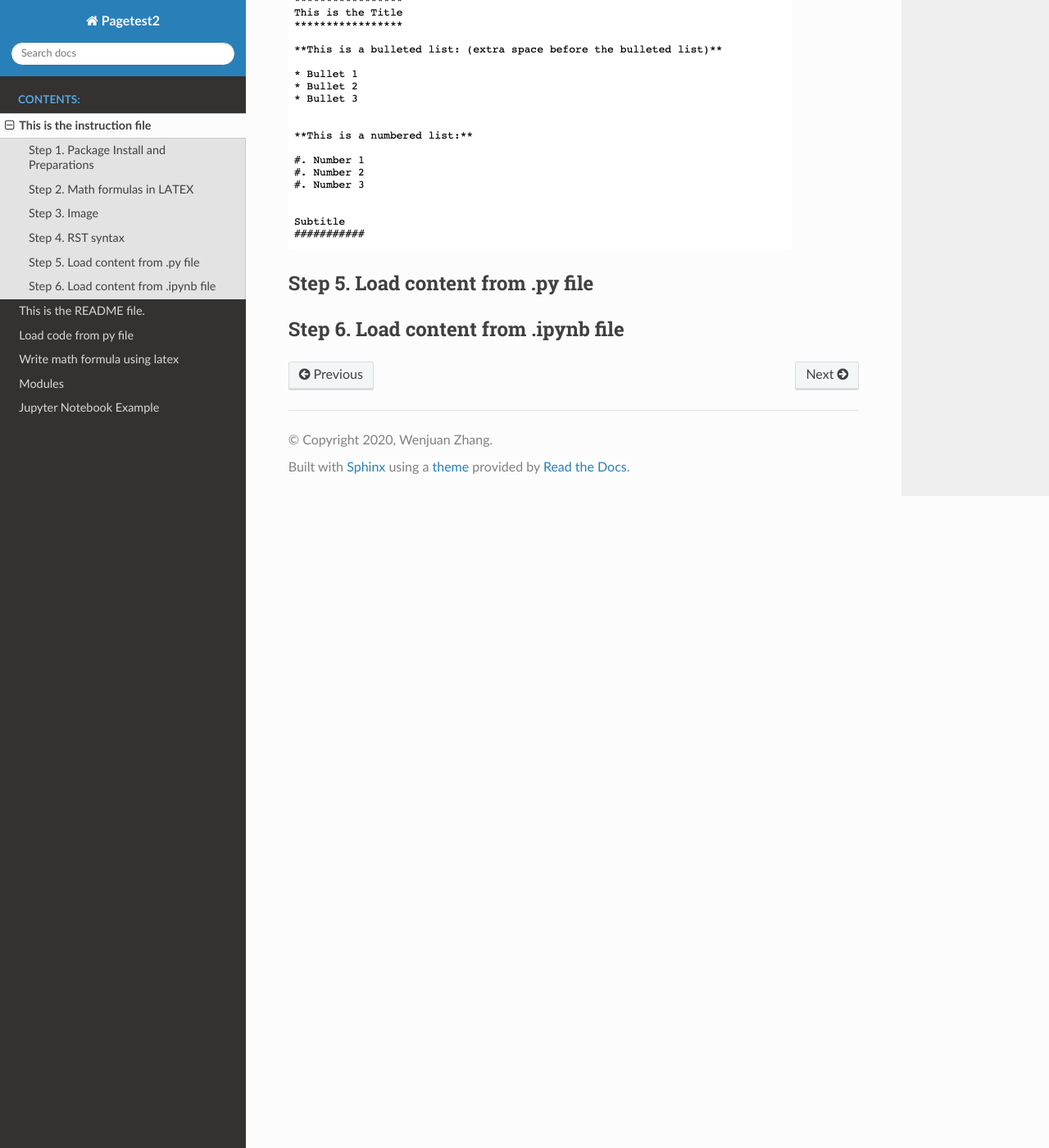
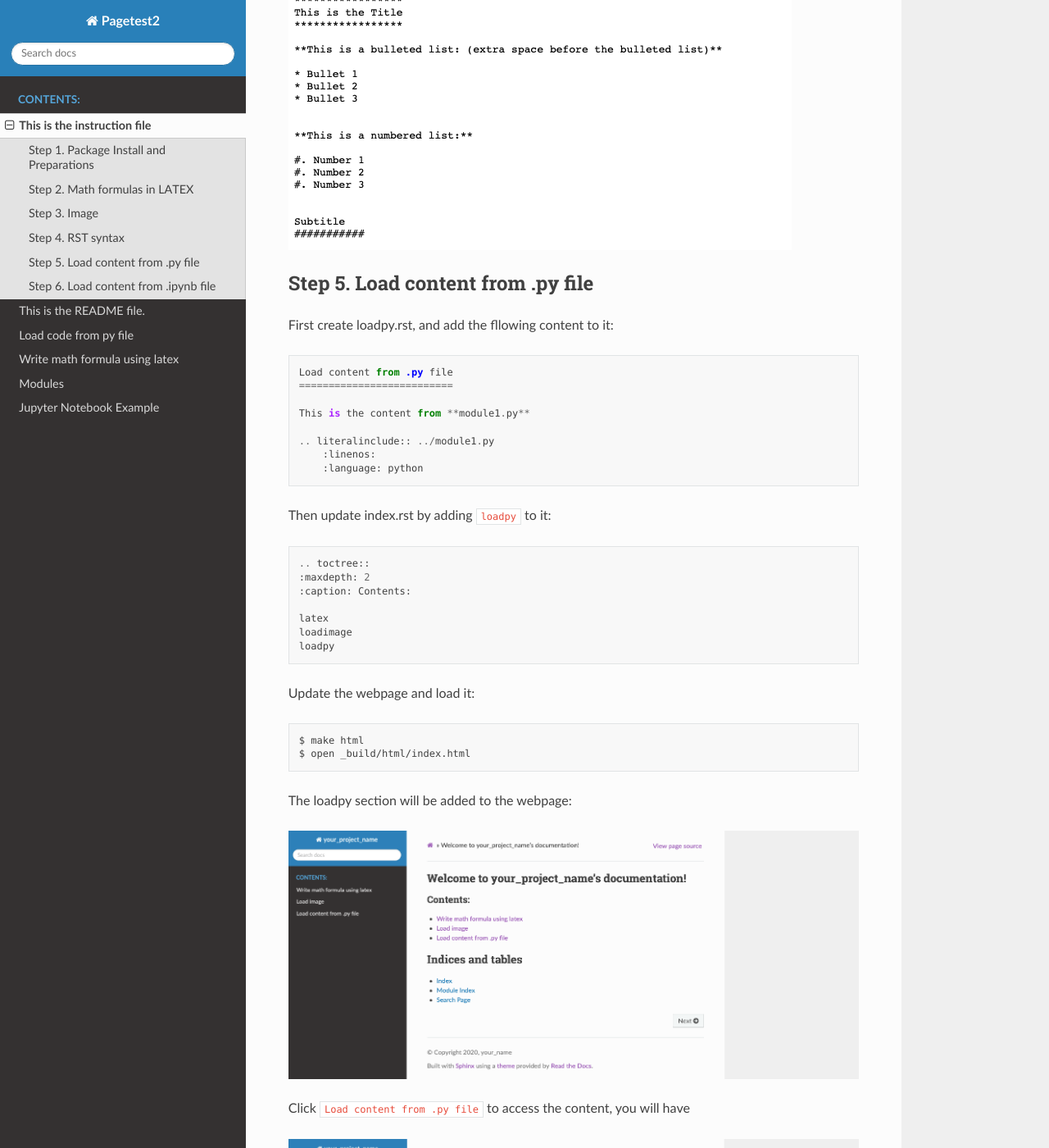
Before and after one commit to User-zwj/pagetest2, a Sphinx documentation site: the page built from docs/instruction.rst, in a window 1280 px wide and 1400 px high, scrolled down 6493 px. Shown: the whole window at 82% size. Built offline with Sphinx 7.4.7 and the Read the Docs theme 2.0.0, drawn with Linux system fonts in a browser that asks for light colours.

Commit message:
Finish step5 in instruction.rst

```diff
--- a/docs/instruction.rst
+++ b/docs/instruction.rst
@@ -147,5 +147,39 @@ Click ``View page source`` on the webpage and see the command:
 Step 5. Load content from .py file
 ##################################
 
+First create loadpy.rst, and add the fllowing content to it::
+
+   Load content from .py file
+   ==========================
+
+   This is the content from **module1.py**
+
+   .. literalinclude:: ../module1.py
+       :linenos:
+       :language: python
+
+Then update index.rst by adding ``loadpy`` to it::
+
+   .. toctree::
+   :maxdepth: 2
+   :caption: Contents:
+
+   latex
+   loadimage
+   loadpy
+
+Update the webpage and load it::
+
+   $ make html
+   $ open _build/html/index.html
+
+The loadpy section will be added to the webpage:
+
+.. image:: _static/images/web_content_py.png
+
+Click ``Load content from .py file`` to access the content, you will have
+
+.. image:: _static/images/web_py.png
+
 Step 6. Load content from .ipynb file
 #####################################
```
Also changed, not shown: docs/_static/images/web_content_py.png (added), docs/_static/images/web_py.png (added).
